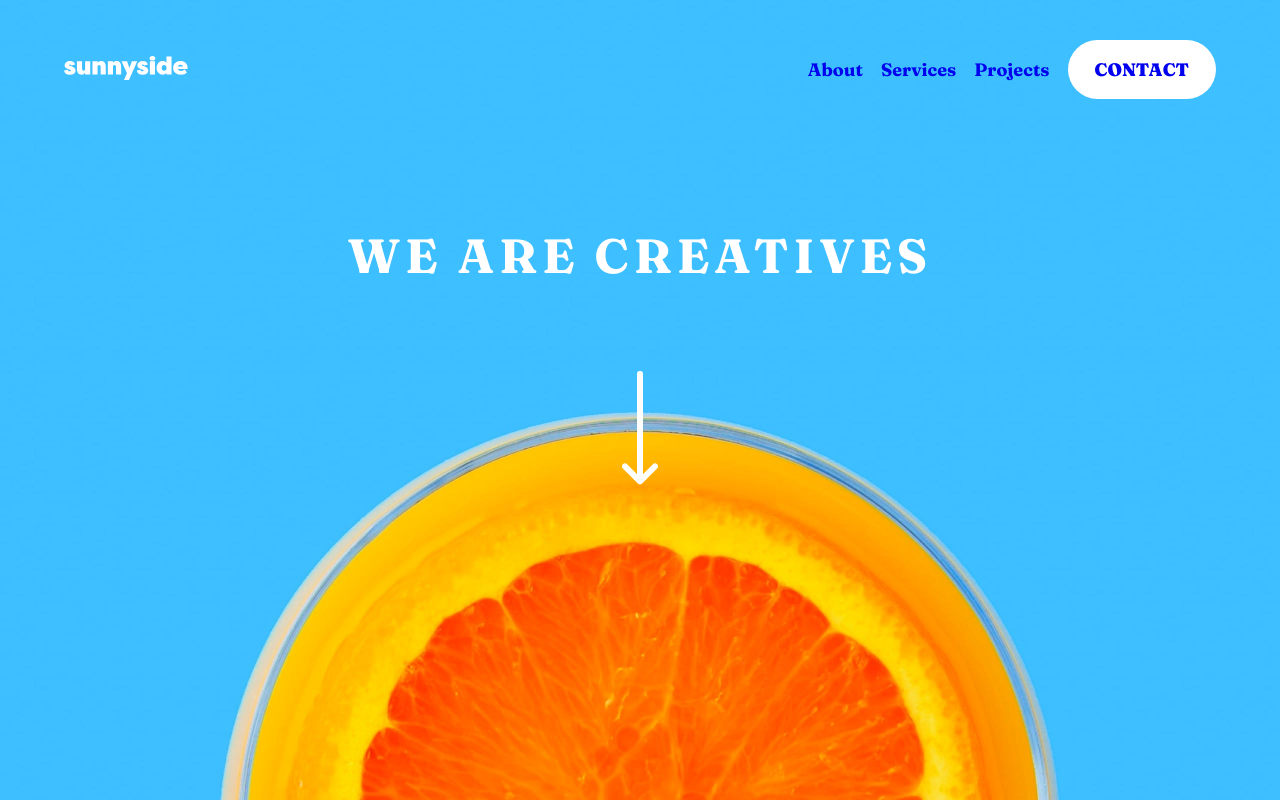
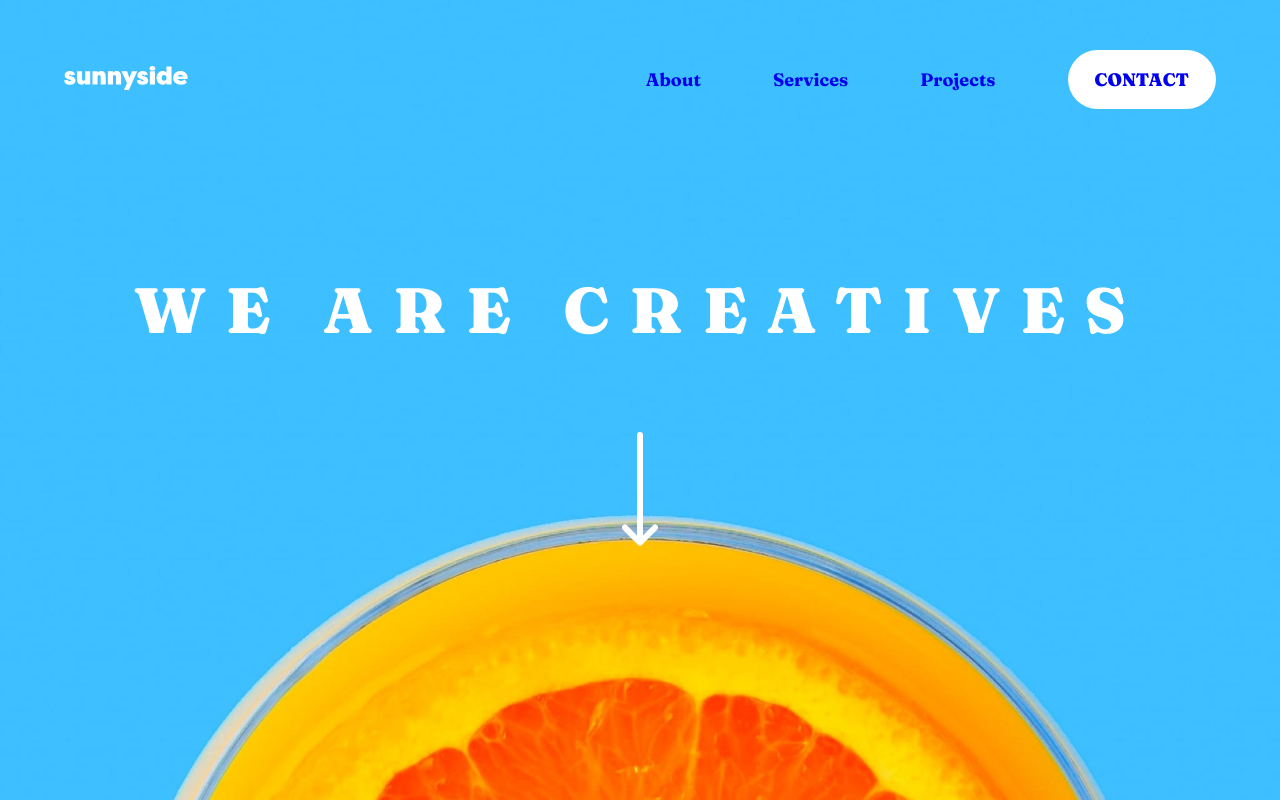
Before and after one commit to OscarAnillo/sunny-side-landing-fe, a Next.js app: page / in a window 1280 px wide. Shown: the top 800 px of the page. Built offline with nearby package versions, Linux system fonts and the light colour scheme.

Commit message:
add styles for nav and hero desktop view

```diff
--- a/styles/globals.css
+++ b/styles/globals.css
@@ -560,63 +560,18 @@ footer h1 {
 
 @media(min-width: 1000px){
   /* NavBar Component */
-  .section-nav {
-    width: 90%;
-    margin: auto;
-    position: relative;
-    height: 0px;
-  }
-
   .nav-row {
-    display: flex;
-    align-items: center;
-    justify-content: space-between;
-    position: relative;
-    top: 40px;
-    padding-bottom: 0px;
-  }
-
-  .nav-row .desktop-nav {
-    display: block;
-  }
-
-  .nav-row .desktop-nav ul {
-    display: flex;
-    align-items: center;
-    justify-content: space-between;
-  }
-
-  .nav-row .menu {
-    display: none;
-  }
-
-  .nav-row .mobile-nav {
-    display: none;
+    top: 50px;
   }
 
   .nav-row .desktop-nav li {
-    font-size: 18px;
-    margin-left: 1em;
-  }
-
-  .desktop-nav .contact {
-    background-color: #fff;
-    padding: 1em 1.5em;
-    border: none;
-    border-radius: 50px;
-    font-family: 'Fraunces', serif;
-    font-weight: 900;
-    text-transform: uppercase;
+    margin-left: 4em;
   }
 
   /* Hero Component */
   .bg-hero {
     background-image: url('/images/desktop/image-header.jpg');
-    background-position: center bottom;
-    background-size: cover;
-    background-repeat: no-repeat;
-    height: 800px;
-    z-index: 1;
+    height: 1000px;
   }
 
   .hero-title {
@@ -626,8 +581,10 @@ footer h1 {
   }
 
   .hero-title h1 {
-    font-size: 3rem;
-    padding-bottom: 1.8em;
+    font-size: 4rem;
+    padding-bottom: 1.3em;
+    font-weight: 900;
+    letter-spacing: 20px;
   }
 
   /* Transform Component */
```
